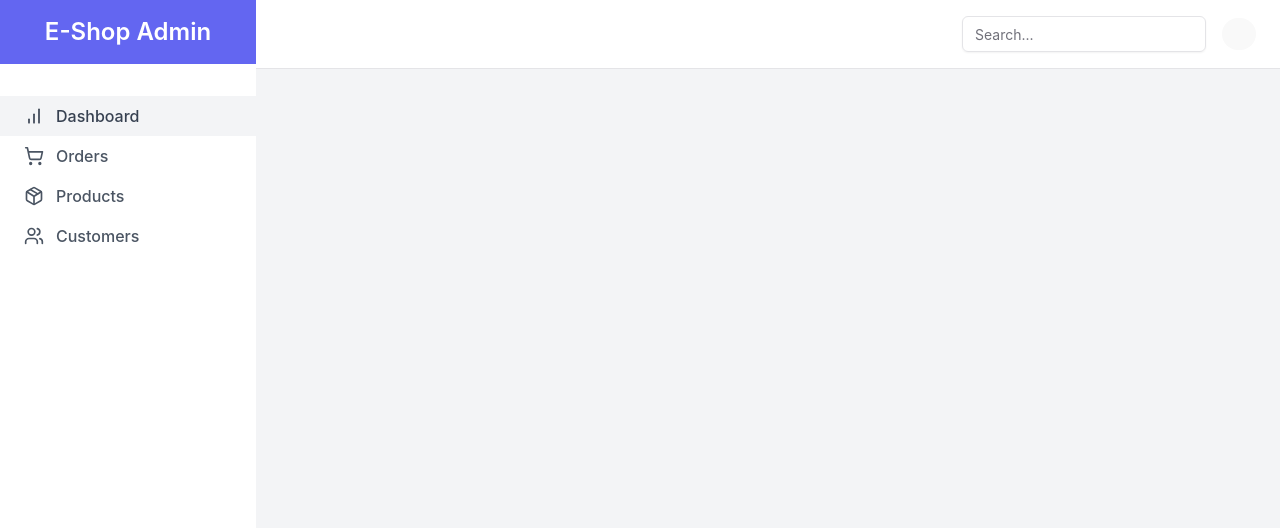
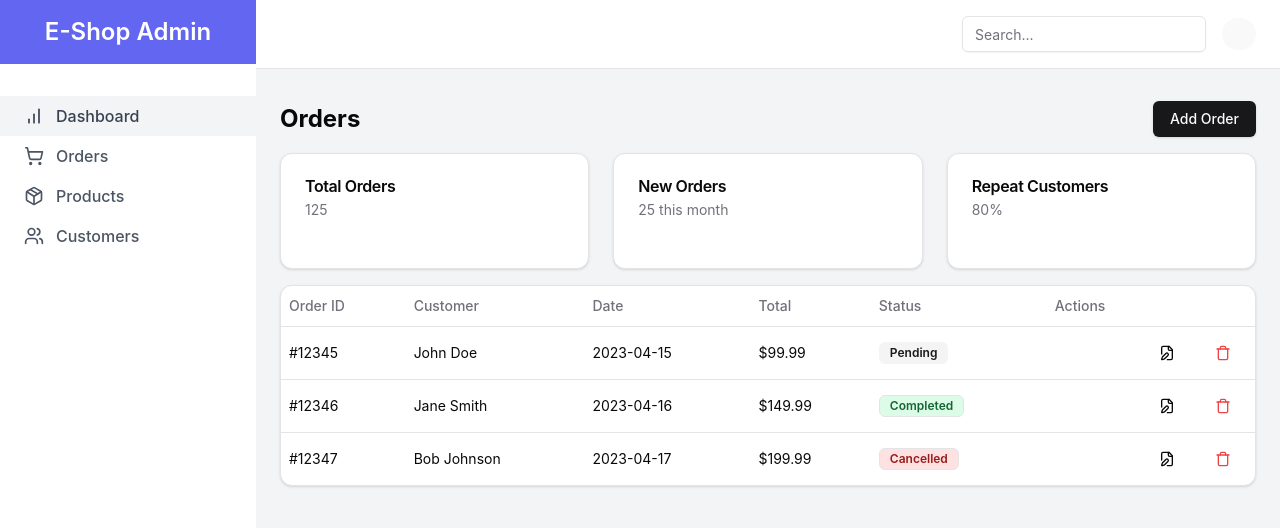
Before and after one commit to KamaProgman/TechShop-dashboard, a React (Vite) app: page /orders in a window 1280 px wide. Shown: the top 528 px of the page. Built offline with nearby package versions, Linux system fonts and the light colour scheme.

Commit message:
lil work on orders page

```diff
--- a/package.json
+++ b/package.json
@@ -20,6 +20,7 @@
     "react": "^18.3.1",
     "react-dom": "^18.3.1",
     "react-router-dom": "^6.26.1",
+    "recharts": "^2.12.7",
     "tailwind-merge": "^2.5.2",
     "tailwindcss-animate": "^1.0.7"
   },
--- a/src/App.tsx
+++ b/src/App.tsx
@@ -2,6 +2,7 @@ import { Dashboard } from "./pages/dashboard";
 import { BrowserRouter as Router, Route, Routes } from "react-router-dom";
 import Products from "./pages/products";
 import Layout from "./layout/Layout";
+import Orders from "./pages/orders";
 
 function App() {
   return (
@@ -10,6 +11,7 @@ function App() {
         <Routes>
           <Route path="/" element={<Dashboard />} />
           <Route path="/products" element={<Products />} />
+          <Route path="/orders" element={<Orders />} />
         </Routes>
       </Layout>
     </Router>
--- a/src/components/common/Sidebar.tsx
+++ b/src/components/common/Sidebar.tsx
@@ -20,7 +20,7 @@ export function Sidebar({ isSidebarOpen }: { isSidebarOpen: boolean }) {
         </a>
         <a
           className="flex items-center px-6 py-2 text-gray-600 hover:bg-gray-100 dark:text-gray-400 dark:hover:bg-gray-700"
-          href="#"
+          href="/orders"
         >
           <ShoppingCart className="h-5 w-5 mr-3" />
           Orders
--- a/src/components/dashboard/RecentOrdersTable.tsx
+++ b/src/components/dashboard/RecentOrdersTable.tsx
@@ -1,3 +1,4 @@
+import { Badge } from "../ui/badge";
 import {
   Table,
   TableBody,
@@ -38,11 +39,11 @@ export function RecentOrdersTable() {
   const statusStyles = (status: string) => {
     switch (status) {
       case "Completed":
-        return "bg-green-100 text-green-800";
+        return "success";
       case "Pending":
-        return "bg-gray-100 text-gray-800";
+        return "secondary";
       default:
-        return "bg-red-100 text-red-800";
+        return "danger";
     }
   };
 
@@ -66,13 +67,12 @@ export function RecentOrdersTable() {
             <TableCell>{order.product}</TableCell>
             <TableCell>{order.date}</TableCell>
             <TableCell>
-              <span
-                className={`px-2 py-1 inline-flex text-xs leading-5 font-semibold rounded-full ${statusStyles(
-                  order.status
-                )}`}
+              <Badge
+                variant={statusStyles(order.status)}
+                className={`px-2 py-1 inline-flex text-xs leading-5 font-semibold rounded-full`}
               >
                 {order.status}
-              </span>
+              </Badge>
             </TableCell>
             <TableCell className="text-right">{order.amount}</TableCell>
           </TableRow>
--- /dev/null
+++ b/src/components/ui/badge.tsx
@@ -0,0 +1,39 @@
+import * as React from "react";
+import { cva, type VariantProps } from "class-variance-authority";
+
+import { cn } from "../../lib/utils";
+
+const badgeVariants = cva(
+  "inline-flex items-center rounded-md border px-2.5 py-0.5 text-xs font-semibold transition-colors focus:outline-none focus:ring-2 focus:ring-ring focus:ring-offset-2",
+  {
+    variants: {
+      variant: {
+        success: "bg-green-100 text-green-800",
+        danger: "bg-red-100 text-red-800",
+
+        default:
+          "border-transparent bg-primary text-primary-foreground shadow hover:bg-primary/80",
+        secondary:
+          "border-transparent bg-secondary text-secondary-foreground hover:bg-secondary/80",
+        destructive:
+          "border-transparent bg-destructive text-destructive-foreground shadow hover:bg-destructive/80",
+        outline: "text-foreground",
+      },
+    },
+    defaultVariants: {
+      variant: "default",
+    },
+  }
+);
+
+export interface BadgeProps
+  extends React.HTMLAttributes<HTMLDivElement>,
+    VariantProps<typeof badgeVariants> {}
+
+function Badge({ className, variant, ...props }: BadgeProps) {
+  return (
+    <div className={cn(badgeVariants({ variant }), className)} {...props} />
+  );
+}
+
+export { Badge, badgeVariants };
--- a/src/components/ui/button.tsx
+++ b/src/components/ui/button.tsx
@@ -1,8 +1,7 @@
 import * as React from "react";
 import { Slot } from "@radix-ui/react-slot";
 import { cva, type VariantProps } from "class-variance-authority";
-
-import { cn } from "@/lib/utils";
+import { cn } from "../../lib/utils";
 
 const buttonVariants = cva(
   "inline-flex items-center justify-center whitespace-nowrap rounded-md text-sm font-medium transition-colors focus-visible:outline-none focus-visible:ring-1 focus-visible:ring-ring disabled:pointer-events-none disabled:opacity-50",
--- a/src/components/ui/table.tsx
+++ b/src/components/ui/table.tsx
@@ -1,6 +1,6 @@
 import * as React from "react";
 
-import { cn } from "@/lib/utils";
+import { cn } from "../../lib/utils";
 
 const Table = React.forwardRef<
   HTMLTableElement,
--- /dev/null
+++ b/src/pages/orders/index.tsx
@@ -0,0 +1,164 @@
+/**
+ * v0 by Vercel.
+ * @see https://v0.dev/t/uRtdGaJYOsX
+ * Documentation: https://v0.dev/docs#integrating-generated-code-into-your-nextjs-app
+ */
+import { Button } from "../../components/ui/button";
+import {
+  Card,
+  CardHeader,
+  CardTitle,
+  CardDescription,
+  CardContent,
+} from "../../components/ui/card";
+import {
+  Table,
+  TableHeader,
+  TableRow,
+  TableHead,
+  TableBody,
+  TableCell,
+} from "../../components/ui/table";
+import { Badge } from "../../components/ui/badge";
+import { FilePen, Trash } from "lucide-react";
+
+export default function Orders() {
+  return (
+    <div className="flex flex-col w-full min-h-screen">
+      <main className="flex min-h-[calc(100vh_-_theme(spacing.16))] flex-1 flex-col gap-4 p-4 md:px-6 md:py-8">
+        <div className="flex items-center justify-between">
+          <h1 className="text-2xl font-bold">Orders</h1>
+          <Button>Add Order</Button>
+        </div>
+        <div className="grid grid-cols-1 md:grid-cols-2 lg:grid-cols-3 gap-6">
+          <Card className="flex flex-col">
+            <CardHeader>
+              <CardTitle>Total Orders</CardTitle>
+              <CardDescription>125</CardDescription>
+            </CardHeader>
+            <CardContent>
+              {/* <BarChart className="aspect-[4/3]" /> */}
+            </CardContent>
+          </Card>
+          <Card className="flex flex-col">
+            <CardHeader>
+              <CardTitle>New Orders</CardTitle>
+              <CardDescription>25 this month</CardDescription>
+            </CardHeader>
+            <CardContent>
+              {/* <LineChart className="aspect-[4/3]" /> */}
+            </CardContent>
+          </Card>
+          <Card className="flex flex-col">
+            <CardHeader>
+              <CardTitle>Repeat Customers</CardTitle>
+              <CardDescription>80%</CardDescription>
+            </CardHeader>
+            <CardContent>
+              {/* <PieChart className="aspect-[4/3]" /> */}
+            </CardContent>
+          </Card>
+        </div>
+        <div>
+          <Card>
+            <Table>
+              <TableHeader>
+                <TableRow>
+                  <TableHead>Order ID</TableHead>
+                  <TableHead>Customer</TableHead>
+                  <TableHead>Date</TableHead>
+                  <TableHead>Total</TableHead>
+                  <TableHead>Status</TableHead>
+                  <TableHead>Actions</TableHead>
+                </TableRow>
+              </TableHeader>
+              <TableBody>
+                <TableRow>
+                  <TableCell>#12345</TableCell>
+                  <TableCell>John Doe</TableCell>
+                  <TableCell>2023-04-15</TableCell>
+                  <TableCell>$99.99</TableCell>
+                  <TableCell>
+                    <Badge variant="secondary">Pending</Badge>
+                  </TableCell>
+                  <TableCell>
+                    <div className="flex items-center justify-end gap-2">
+                      <Button
+                        variant="ghost"
+                        className="bg-transparent border-0"
+                      >
+                        <FilePen className="w-4 h-4" />
+                        <span className="sr-only">Edit</span>
+                      </Button>
+                      <Button
+                        variant="ghost"
+                        className="text-destructive bg-transparent border-0"
+                      >
+                        <Trash className="w-4 h-4" />
+                        <span className="sr-only">Delete</span>
+                      </Button>
+                    </div>
+                  </TableCell>
+                </TableRow>
+                <TableRow>
+                  <TableCell>#12346</TableCell>
+                  <TableCell>Jane Smith</TableCell>
+                  <TableCell>2023-04-16</TableCell>
+                  <TableCell>$149.99</TableCell>
+                  <TableCell>
+                    <Badge variant="success">Completed</Badge>
+                  </TableCell>
+                  <TableCell>
+                    <div className="flex items-center justify-end gap-2">
+                      <Button
+                        variant="ghost"
+                        className="bg-transparent border-0"
+                      >
+                        <FilePen className="w-4 h-4" />
+                        <span className="sr-only">Edit</span>
+                      </Button>
+                      <Button
+                        variant="ghost"
+                        className="text-destructive bg-transparent border-0"
+                      >
+                        <Trash className="w-4 h-4" />
+                        <span className="sr-only">Delete</span>
+                      </Button>
+                    </div>
+                  </TableCell>
+                </TableRow>
+                <TableRow>
+                  <TableCell>#12347</TableCell>
+                  <TableCell>Bob Johnson</TableCell>
+                  <TableCell>2023-04-17</TableCell>
+                  <TableCell>$199.99</TableCell>
+                  <TableCell>
+                    <Badge variant="danger">Cancelled</Badge>
+                  </TableCell>
+                  <TableCell>
+                    <div className="flex items-center justify-end gap-2">
+                      <Button
+                        variant="ghost"
+                        className="bg-transparent border-0"
+                      >
+                        <FilePen className="w-4 h-4" />
+                        <span className="sr-only">Edit</span>
+                      </Button>
+                      <Button
+                        variant="ghost"
+                        className="text-destructive bg-transparent border-0"
+                      >
+                        <Trash className="w-4 h-4" />
+                        <span className="sr-only">Delete</span>
+                      </Button>
+                    </div>
+                  </TableCell>
+                </TableRow>
+              </TableBody>
+            </Table>
+          </Card>
+        </div>
+      </main>
+    </div>
+  );
+}
```
Also changed, not shown: 1 other file (tests, documents, lock files or other folders).
